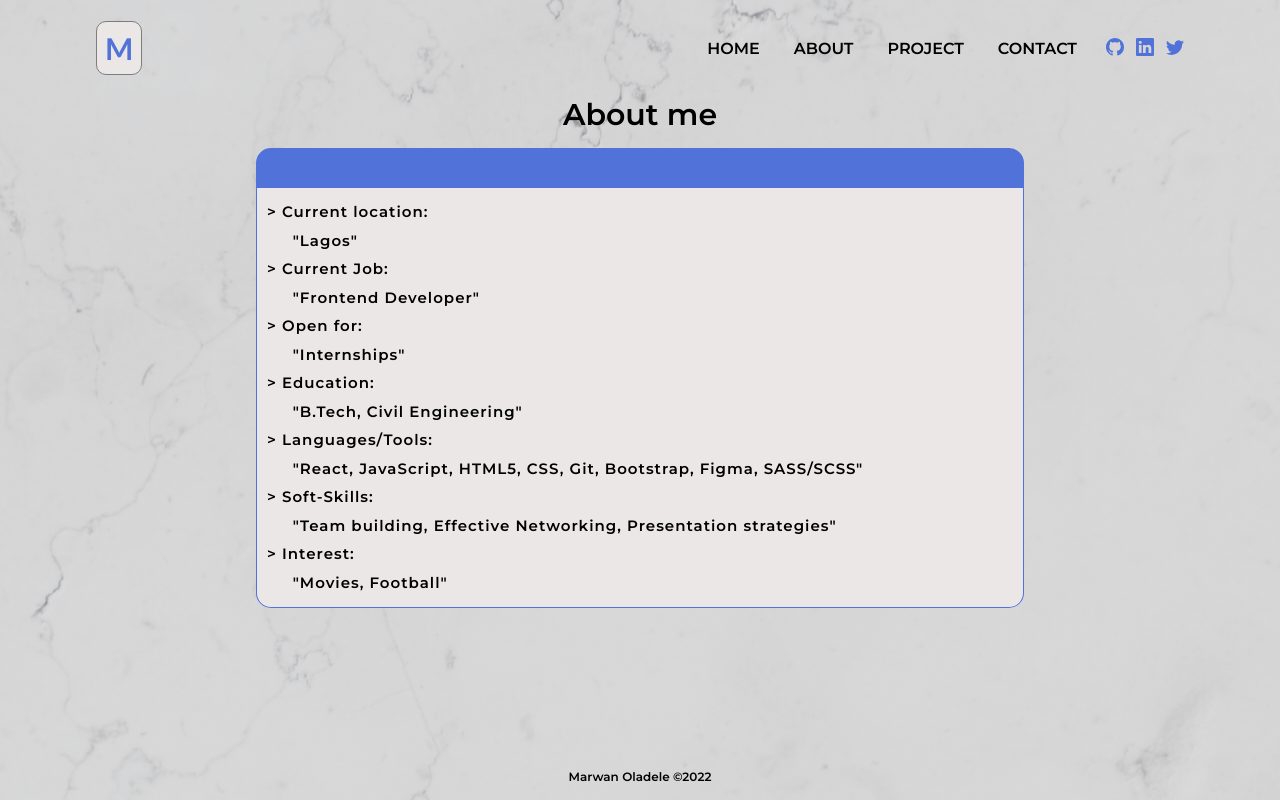
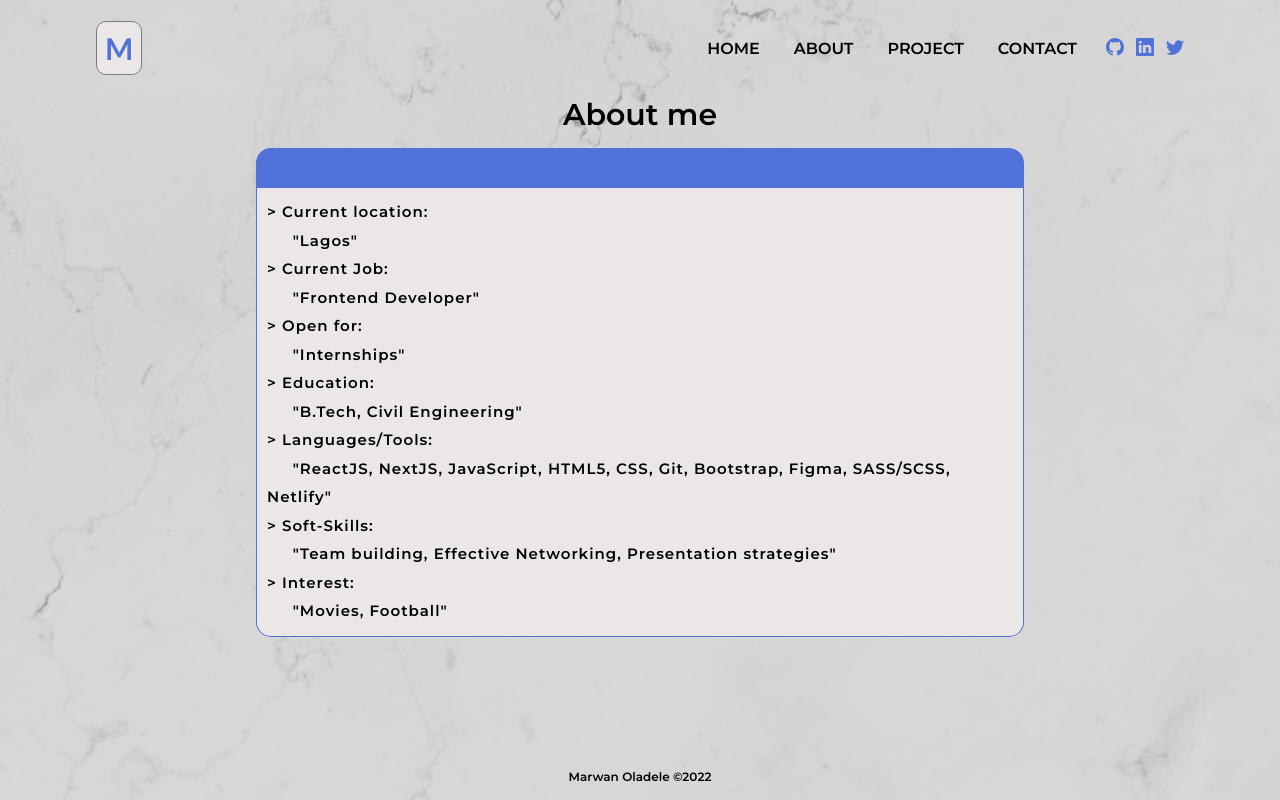
Before and after one commit to MarwanOladele/Personal-Portfolio, a React (Create React App) app: page /about in a window 1280 px wide. Built offline with nearby package versions, Linux system fonts and the light colour scheme.

Commit message:
new commit

```diff
--- a/src/Component/About.jsx
+++ b/src/Component/About.jsx
@@ -27,8 +27,8 @@ const About = () => {
               <span> &gt;</span> Languages/Tools:
             </p>
             <p>
-              &nbsp; &nbsp; &nbsp;"React, JavaScript, HTML5, CSS, Git,
-              Bootstrap, Figma, SASS/SCSS"
+              &nbsp; &nbsp; &nbsp;"ReactJS, NextJS, JavaScript, HTML5, CSS, Git,
+              Bootstrap, Figma, SASS/SCSS, Netlify"
             </p>
             <p>
               <span> &gt;</span> Soft-Skills:
```
